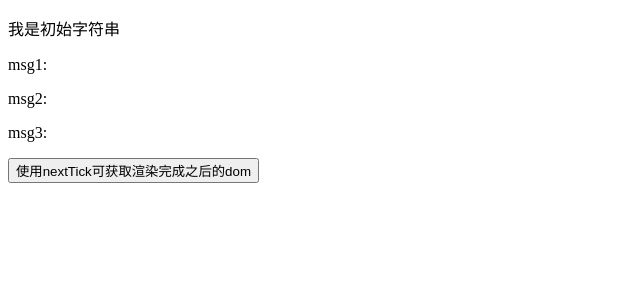
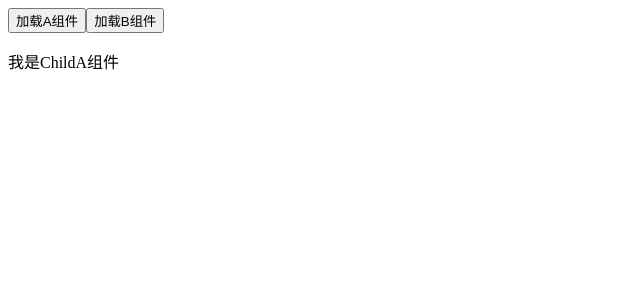
Before and after one commit to xiaopenhu/wy-vue-demo, a Vue app: page / in a window 1280 px wide. Shown: the top 300 px of the page, without its empty margins (0-640 px from the left). Built offline with nearby package versions, Linux system fonts and the light colour scheme.

Commit message:
'动态组件'

```diff
--- a/src/App.vue
+++ b/src/App.vue
@@ -1,32 +1,31 @@
 <template>
   <div id="app">
-    <p ref="msgDiv">{{msg}}</p>
-    <p>msg1: {{msg1}}</p>
-    <p>msg2: {{msg2}}</p>
-    <p>msg3: {{msg3}}</p>
-    <button @click="changeMsg">
-      使用nextTick可获取渲染完成之后的dom
+    <button @click="currentIndex = 0">
+      加载A组件
     </button>
+    <button @click="currentIndex = 1">
+      加载B组件
+    </button>
+    <component :is="currentTabComponent"></component>
   </div>
 </template>
 <script>
+import ChildA from './components/ChildA'
+import ChildB from './components/ChildB'
 export default {
+  components: {
+    ChildA,
+    ChildB
+  },
   data () {
     return {
-      msg: '我是初始字符串',
-      msg1: '',
-      msg2: '',
-      msg3: ''
+      currentIndex: 0,
+      status: ['ChildA', 'ChildB']
     }
   },
-  methods: {
-    changeMsg () {
-      this.msg = '改变后的字符串'
-      this.msg1 = this.$refs.msgDiv.innerHTML
-      this.$nextTick(() => {
-        this.msg2 = this.$refs.msgDiv.innerHTML
-      })
-      this.msg3 = this.$refs.msgDiv.innerHTML
+  computed: {
+    currentTabComponent () {
+      return this.status[this.currentIndex]
     }
   }
 }
--- /dev/null
+++ b/src/components/ChildA.vue
@@ -0,0 +1,10 @@
+<template>
+  <p>我是ChildA组件</p>
+</template>
+
+<script>
+
+export default {
+  name: 'ChildA'
+}
+</script>
--- a/src/components/LifeChild.vue
+++ b/src/components/ChildB.vue
@@ -1,10 +1,10 @@
 <template>
-  <input ref="inText" type="text" >
+  <p>我是ChildB组件</p>
 </template>
 
 <script>
 
 export default {
-  name: 'LifeChild'
+  name: 'ChildB'
 }
 </script>
```
